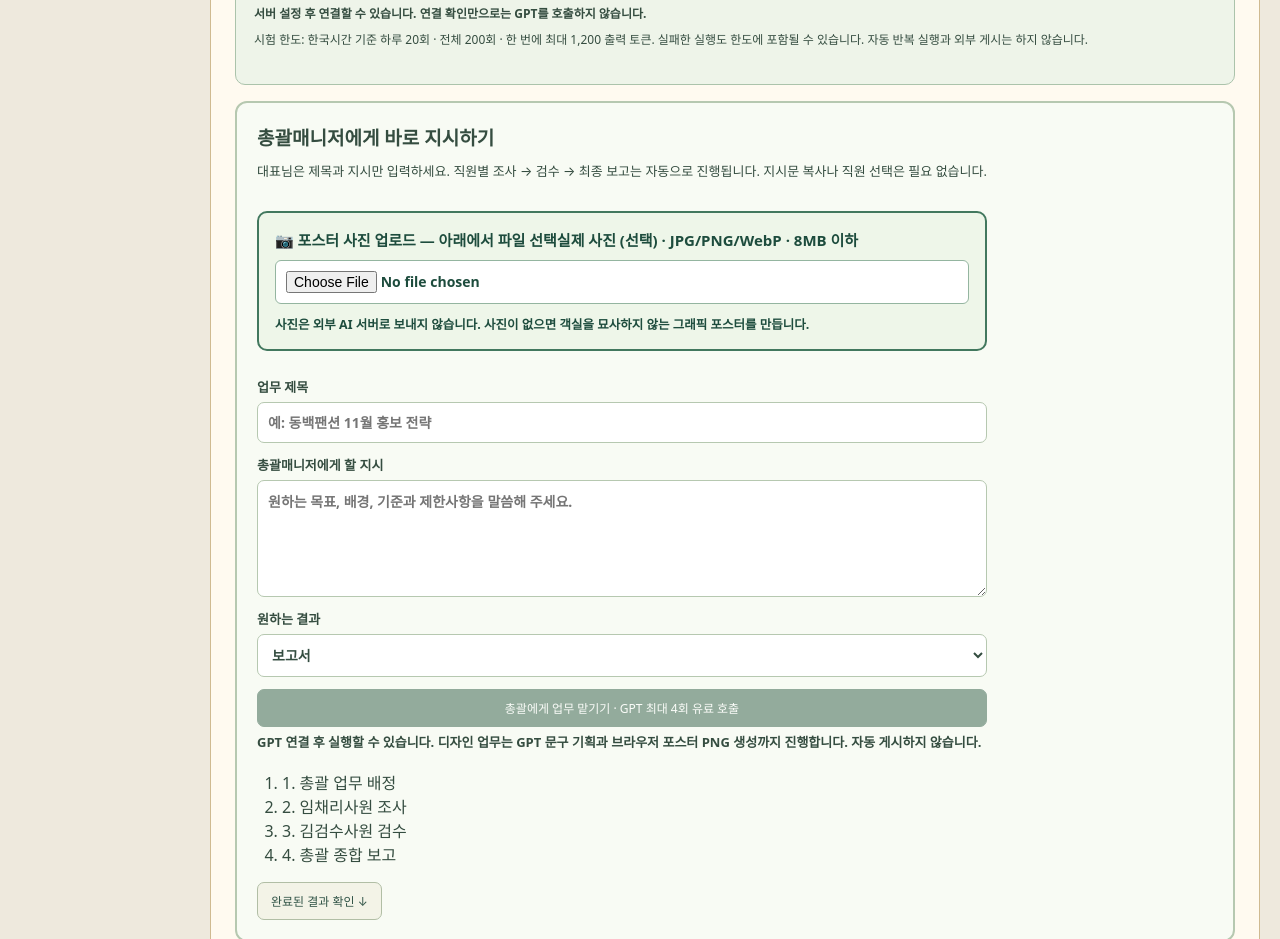
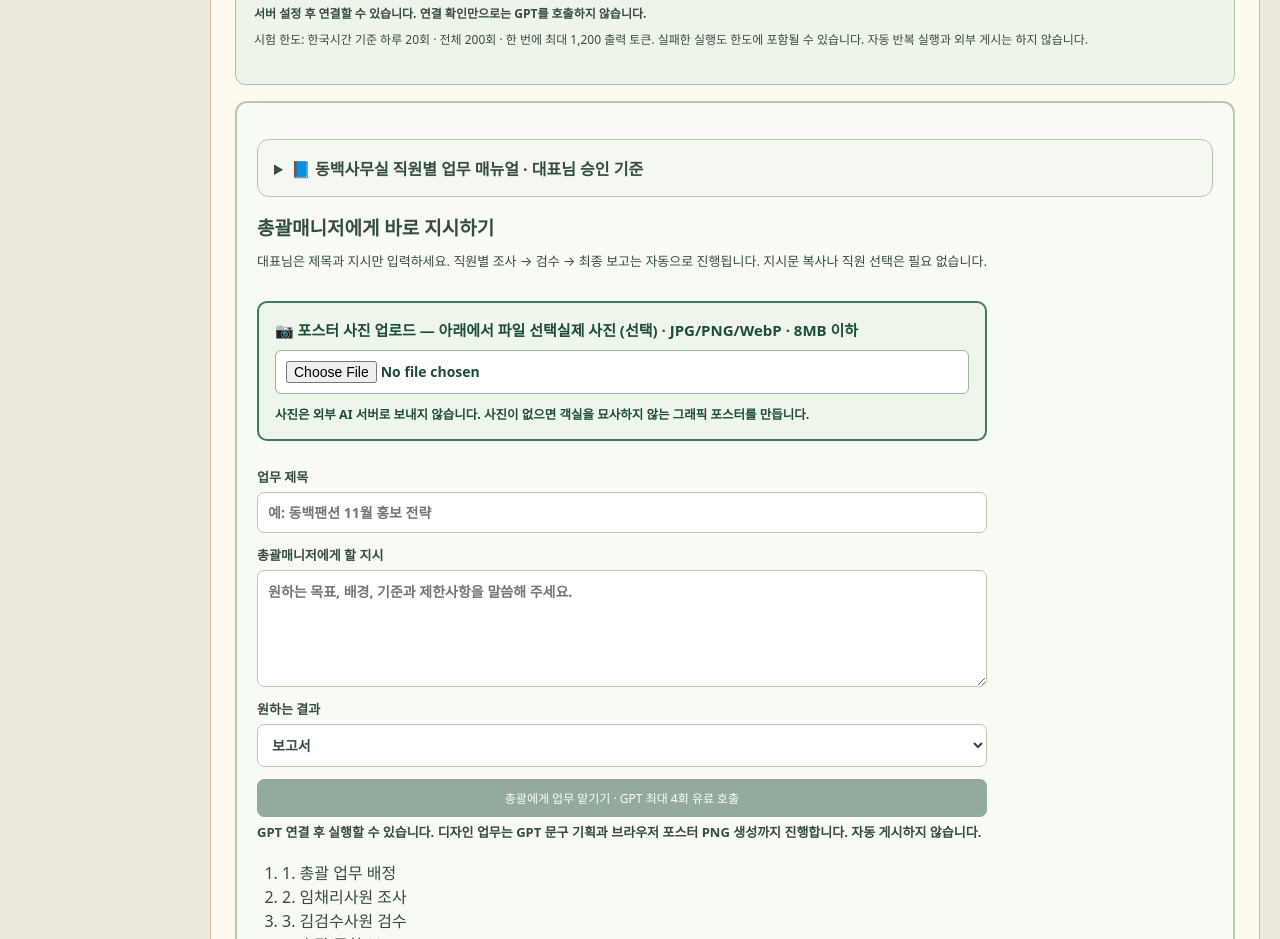
Before and after one commit to imminchea1363-dotcom/ai-office-dashboard, a website: page index.html in a window 1280 px wide. Shown: the part 2373-3312 px from the top of the page. Drawn offline with Linux system fonts and the light colour scheme.

Commit message:
Include staff manual in index.html

```diff
--- a/index.html
+++ b/index.html
@@ -22,5 +22,6 @@
 <script src="docx-export.js"></script>
 <script src="ai-desk.js"></script>
 <script src="poster-studio.js"></script>
+<script src="office-manual.js"></script>
 <script src="gpt-desk.js"></script>
 </body></html>
```
